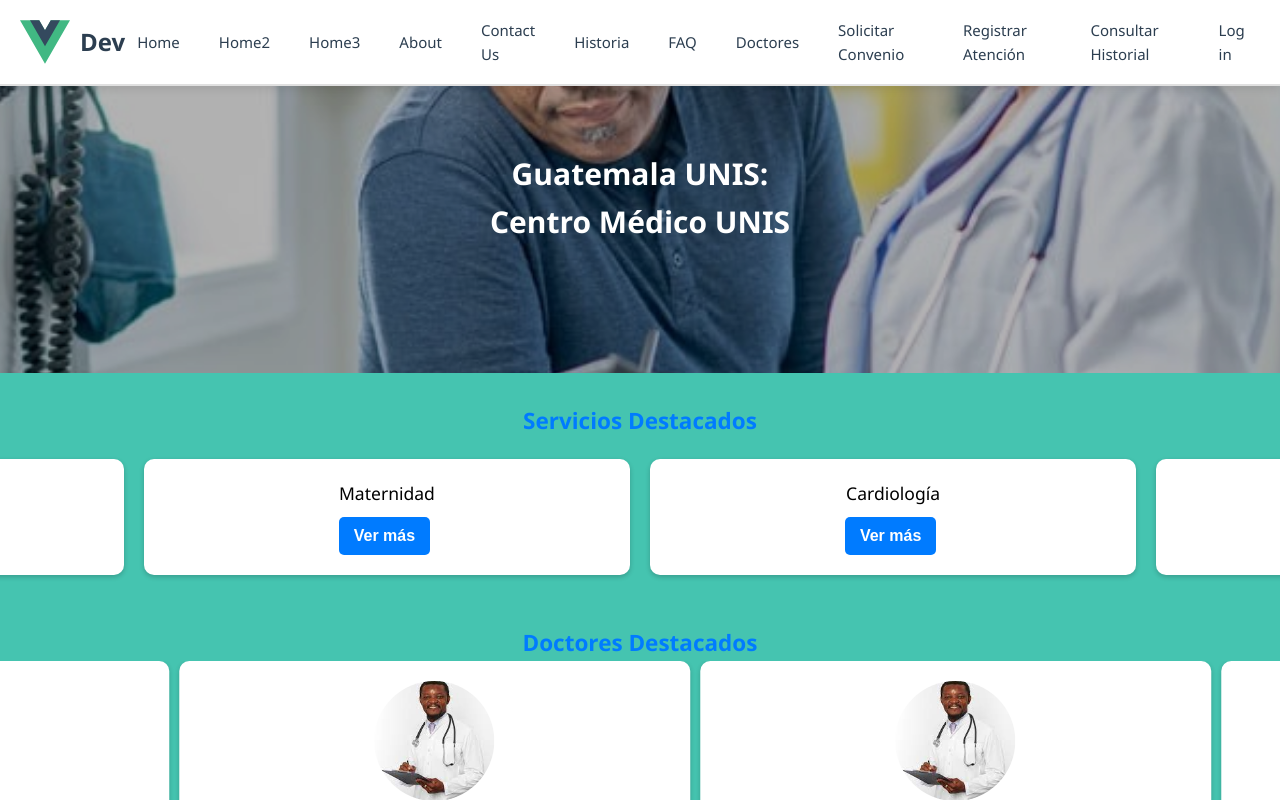
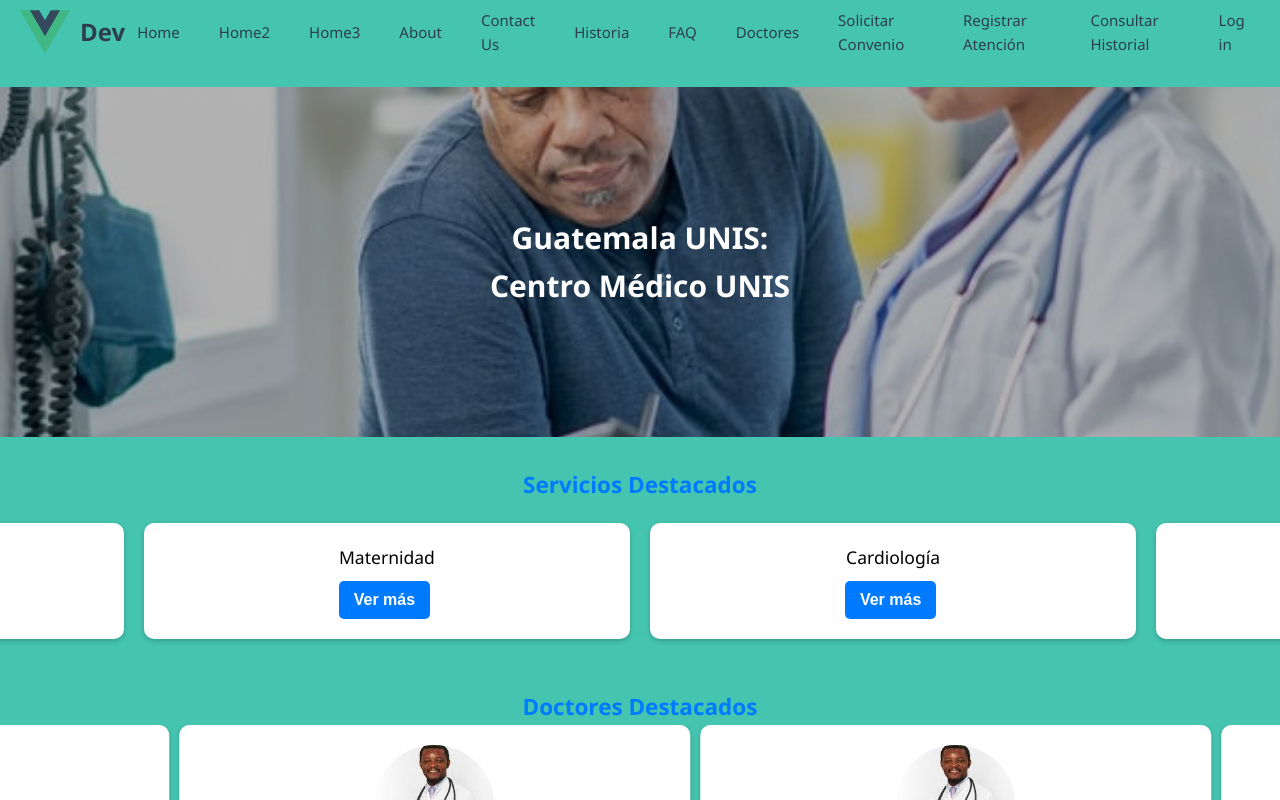
Before and after one commit to HermanEcheverria/ProyectoM2, a Vue app: page / in a window 1280 px wide. Shown: the top 800 px of the page. Built offline with nearby package versions, Linux system fonts and the light colour scheme.

Commit message:
primer test

```diff
--- a/src/App.vue
+++ b/src/App.vue
@@ -32,7 +32,7 @@
 </script>
 
 <template>
-  <header class="navbar">
+  <header class="navbarr">
     <div class="navbar-container">
       <div class="brand">
         <img alt="Vue logo" class="logo" src="@/assets/logo.svg" width="50" height="50" />
```
